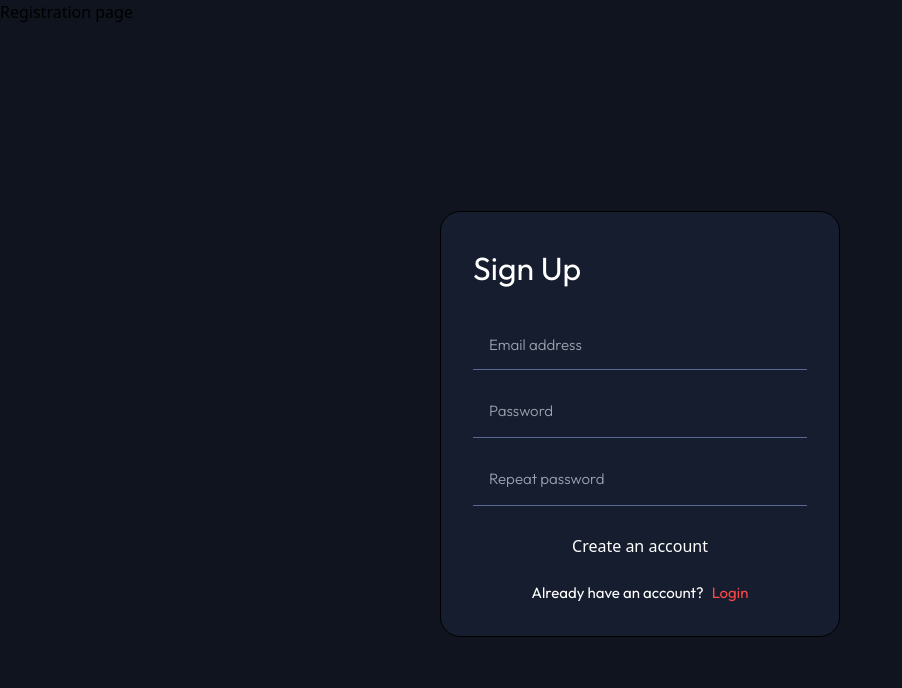
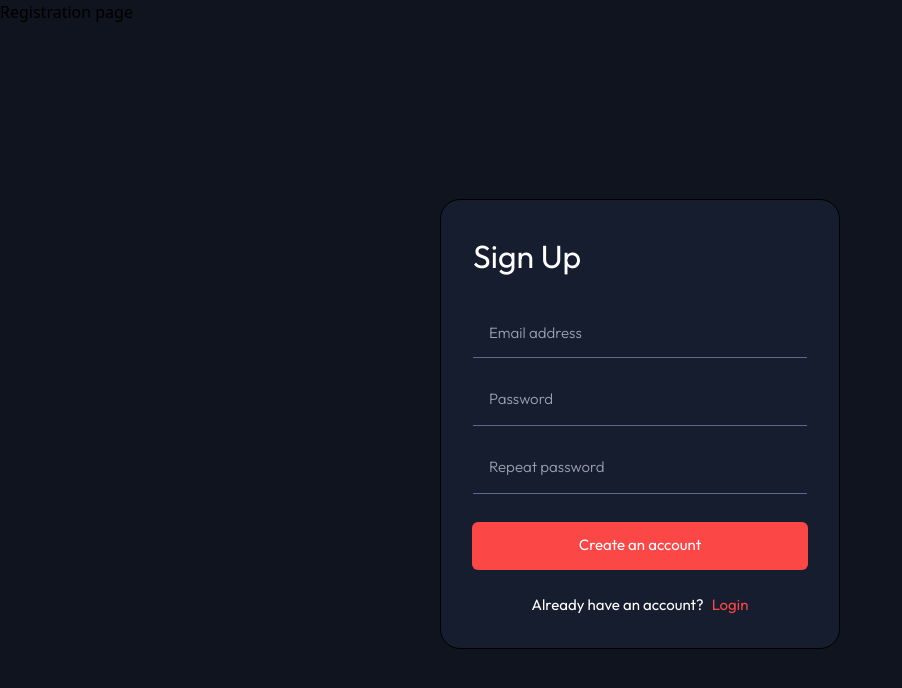
Before and after one commit to AusteId/entertainment-web-app, a React (Vite) app: page /registration in a window 1280 px wide. Shown: the top 688 px of the page, without its empty margins (0-902 px from the left). Built offline with nearby package versions, Linux system fonts and the light colour scheme.

Commit message:
Create Button component

```diff
--- a/package.json
+++ b/package.json
@@ -14,7 +14,6 @@
     "json-server": "^1.0.0-beta.3",
     "react": "^18.3.1",
     "react-dom": "^18.3.1",
-    "react-form-hook": "^0.0.1",
     "react-hook-form": "^7.54.0",
     "react-router": "^7.0.2"
   },
--- a/src/components/SignUpForm.jsx
+++ b/src/components/SignUpForm.jsx
@@ -3,7 +3,8 @@ import { useState } from "react";
 import { useNavigate } from "react-router";
 import { getByEmail } from "../api/get";
 import { addUser } from "../api/post";
-import {generateHash} from "../utils/passwordHash";
+import { generateHash } from "../utils/passwordHash";
+import Button from "./shared/Button";
 
 const SignUpForm = () => {
     const { register, handleSubmit, formState: { errors }, reset, setError } = useForm();
@@ -37,7 +38,7 @@ const SignUpForm = () => {
             } else {
                 const { repeatPassword, ...userData } = data;
                 const hashedPassword = await generateHash(data.password);
-                const newUser = {...userData, password: hashedPassword};
+                const newUser = { ...userData, password: hashedPassword };
                 await addUser(newUser);
                 setUsers(prev => [...prev, newUser]);
                 reset();
@@ -93,7 +94,9 @@ const SignUpForm = () => {
                             }
                         })} />
                         <p className={`font-outfit text-bs text-red ${errors.repeatPassword?.message.includes("empty") ? "absolute top-0 right-[3.06rem]" : "pt-1 text-[0.9rem] text-wrap"} font-medium whitespace-nowrap`}>{errors.repeatPassword?.message}</p></div>
-                    <button className="text-white pb-[1.5rem]">Create an account</button>
+                    <div className="pb-[1.5rem] text-center">
+                        <Button buttonText="Create an account" />
+                    </div>
                 </form>
                 <div className="inline-block text-center pb-[2rem]">
                     <p className="text-white text-bm font-outfit font-medium">Already have an account?<span className="text-red pl-[0.5rem] font-outfit font-medium"><a href="#">Login</a></span></p>
--- /dev/null
+++ b/src/components/shared/Button.jsx
@@ -0,0 +1,7 @@
+const Button = ({buttonText}) => {
+    return (
+        <button className="w-[17.4375rem] h-[3rem] md:w-[21rem] bg-red text-white text-bm font-outfit font-medium rounded-[0.375rem]">{buttonText}</button>
+    )
+}
+
+export default Button;
```
